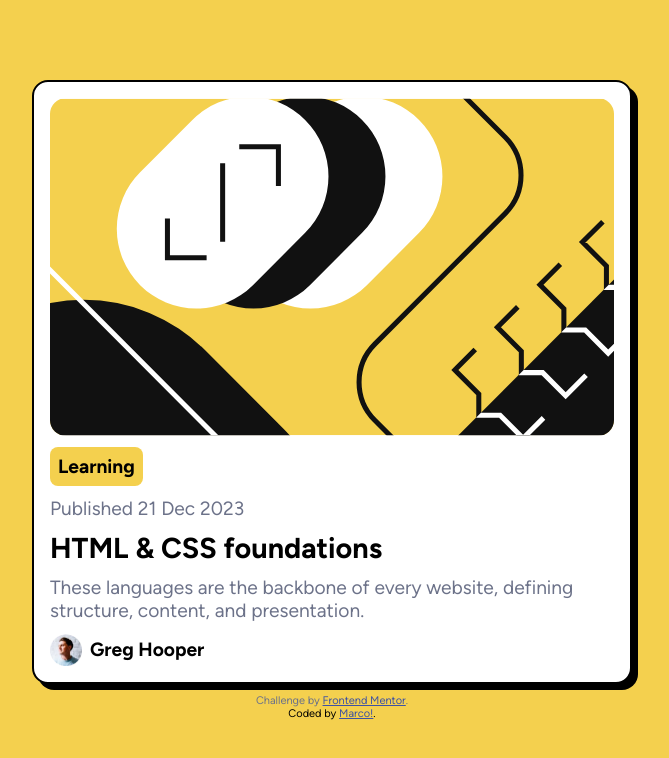
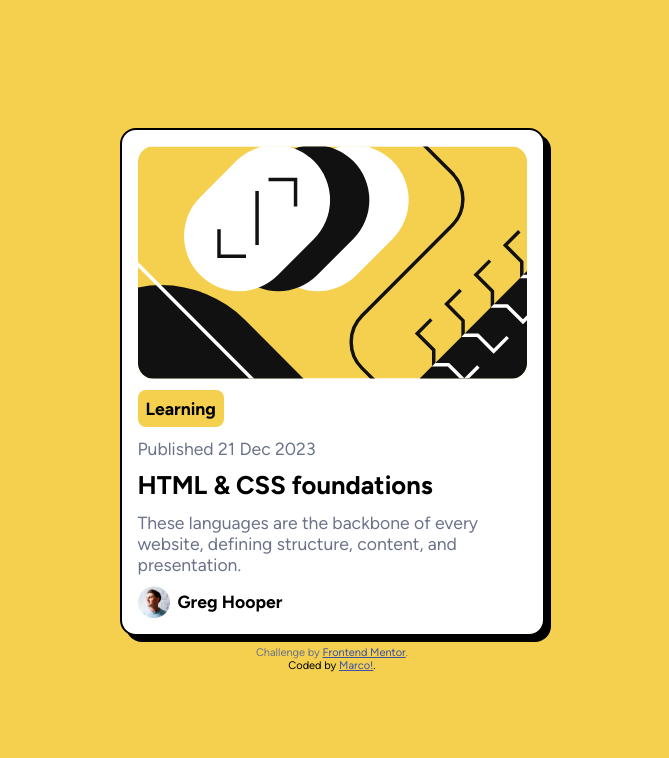
Before and after one commit to Marco88-cmd/Blog-Preview-Card-Challenge, a plain HTML site: page blog-preview-card-main/index.html in a window 1280 px wide. Shown: the whole page, without its empty margins (308-977 px from the left). Drawn offline with Linux system fonts and the light colour scheme.

Commit message:
hola jeje

```diff
--- a/blog-preview-card-main/style.css
+++ b/blog-preview-card-main/style.css
@@ -116,18 +116,3 @@ h1 {
         font-size: 1.6rem;
     }
 }
-
-@media (min-width: 1024px) {
-    .card {
-        width: 100%;
-        max-width: 600px;
-    }
-
-    .text:not(h1) {
-        font-size: 1.2rem;
-    }
-
-    h1 {
-        font-size: 1.8rem;
-    }
-}
```
Also changed, not shown: 1 other file.
